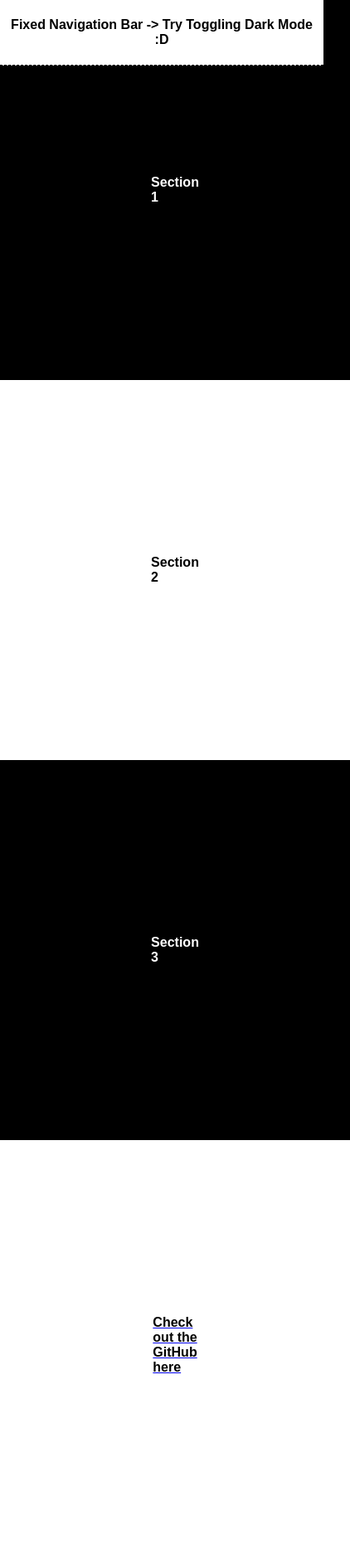
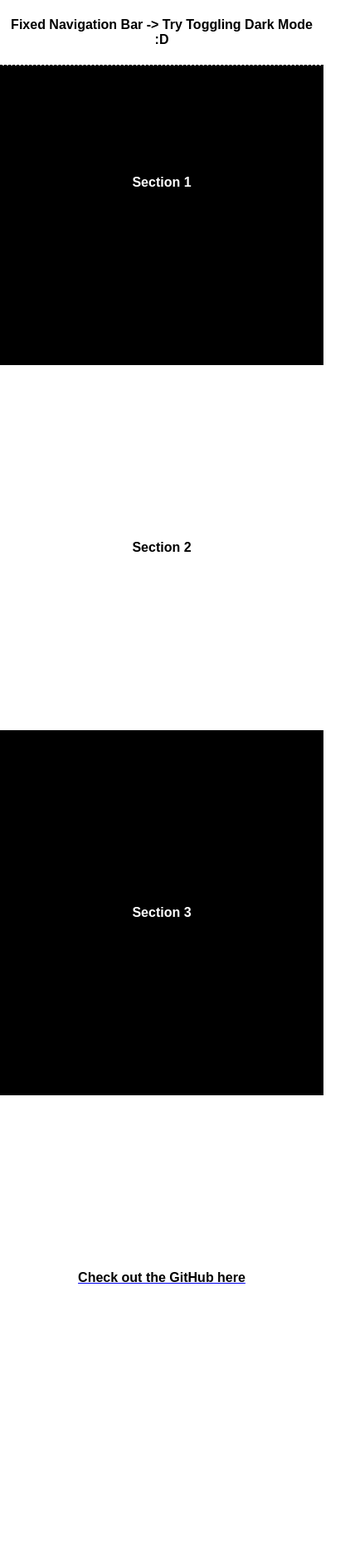
Before and after one commit to jhbforlife/pivot-nav-bar, a plain HTML site: page index.html in a window 390 px wide. Shown: the whole page at 83% size, 422 px wide, since content can reach past the window. After the commit the page ends 1760 px from the top, so only its background shows below. Drawn offline with Linux system fonts and the light colour scheme.

Commit message:
padding change for mobile

```diff
--- a/style.css
+++ b/style.css
@@ -47,23 +47,23 @@ body {
 .site-section-1 {
   background-color: CanvasText;
   color: Canvas;
-  padding: 25vh;
+  padding: 25vh 10px;
 }
 
 .site-section-2 {
   background-color: Canvas;
   color: CanvasText;
-  padding: 25vh;
+  padding: 25vh 10px;
 }
 
 .site-section-3 {
   background-color: CanvasText;
   color: Canvas;
-  padding: 25vh;
+  padding: 25vh 10px;
 }
 
 .site-section-4 {
   background-color: Canvas;
   color: CanvasText;
-  padding: 25vh;
+  padding: 25vh 10px;
 }
```
